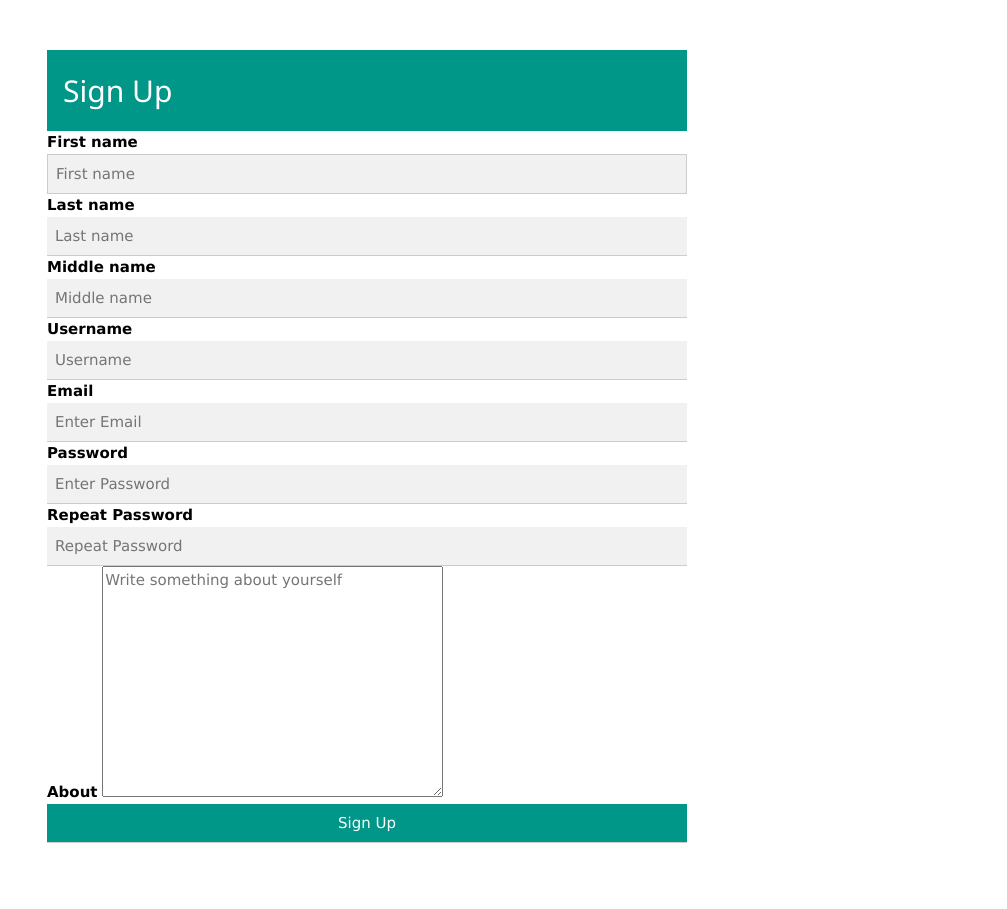
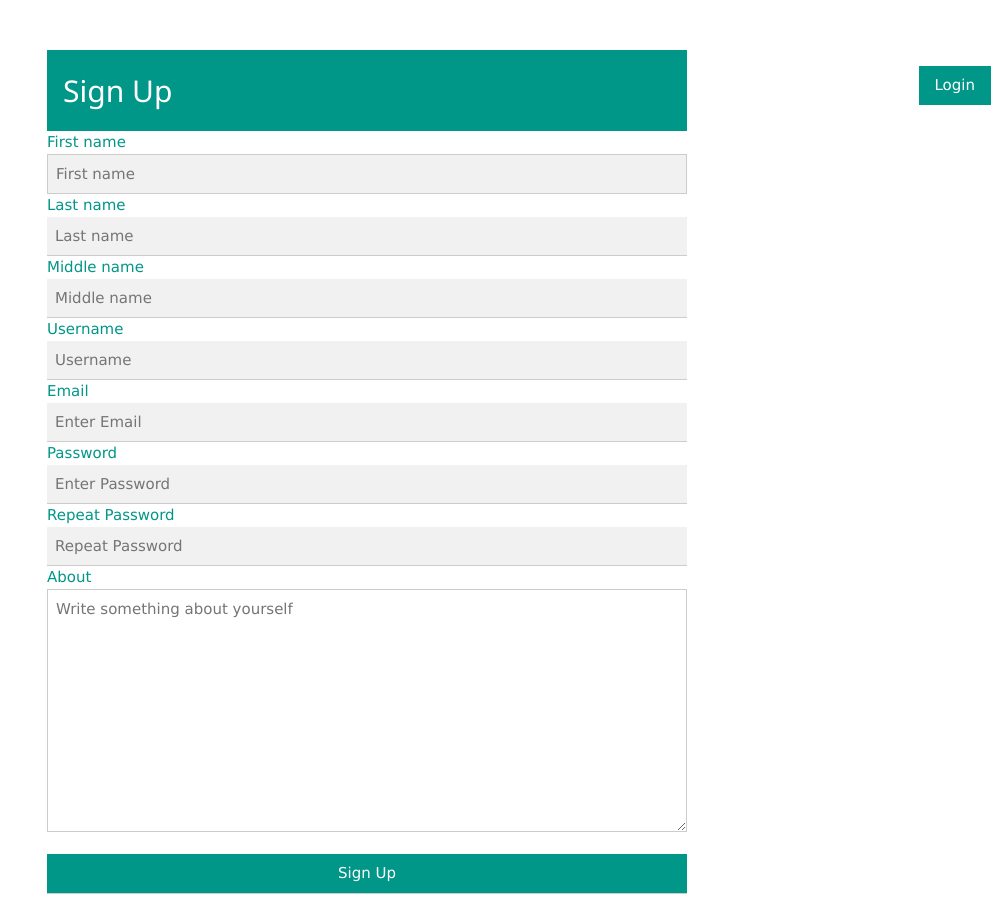
Before and after one commit to mufidmohammed/blog, a PHP site: page /signup.php in a window 1280 px wide. Shown: the whole page, without its empty margins (273-1280 px from the left). Before the commit the page ends 843 px from the top, so only its background shows below. Run offline with PHP 8.4, Linux system fonts and the light colour scheme.

Commit message:
Frontend functionality added to login and signup

```diff
--- a/login.php
+++ b/login.php
@@ -56,10 +56,14 @@ if (isset($_POST['login']))
         <input type="password" name="password" class="w3-input w3-border w3-light-grey" required >
       </div>
       <div><small class="w3-text-red"><?= $error; ?></small></div>
+      <br>
       <div class="w3-row">
         <input type="submit" class="w3-input w3-teal" name="login" value="login">
       </div>
+      <br>
+      <div>Don't have an account? <a href="signup.php" class="w3-link"><span class="w3-btn w3-teal">signup</span></a></div>
     </form>
+
   </div>
 </body>
 </html>
--- a/signup.php
+++ b/signup.php
@@ -123,6 +123,9 @@ if (isset($_POST['signup']))
   <link rel="stylesheet" type="text/css" href="static/w3.css" >
 </head>
 <body>
+  <div class="w3-right w3-margin">
+    <a href="login.php" class="w3-link"><span class="w3-btn w3-teal">Login</span></a>
+  </div>
   <div style="margin:50px;"></div>
   <div class="w3-content" style="max-width:50%">
     <div class="container w3-teal w3-padding">
@@ -130,51 +133,51 @@ if (isset($_POST['signup']))
     </div>
     <form action="<?= $_SERVER['PHP_SELF']; ?>" method="POST">
       <div class="w3-row">
-        <label><b>First name</b></label>
+        <label class="w3-text-teal">First name</label>
         <input type="text" name="firstName" class="w3-input w3-border w3-light-grey" placeholder="First name" required>
         <small class="w3-text-danger"> <?= $error['firstName']; ?> </small>
       </div>
 
       <div class="w3-row">
-        <label><b>Last name</b></label>
+        <label class="w3-text-teal">Last name</label>
         <input type="text" class="w3-input w3-light-grey" name="lastName" placeholder="Last name" required>
         <small class="w3-text-danger"> <?= $error['lastName'] ?> </small>
       </div>
 
       <div class="w3-row">
-        <label><b>Middle name</b></label>
+        <label class="w3-text-teal">Middle name</label>
         <input type="text" name="middleName" placeholder="Middle name" class="w3-input w3-light-grey" >
         <small class="w3-text-danger"> <?= $error['middleName'] ?> </small>
       </div>
 
       <div class="w3-row">
-      <label><b>Username</b></label>
+      <label class="w3-text-teal">Username</label>
       <input type="text" name="username" placeholder="Username" class="w3-input w3-light-grey" required>
       <small class="w3-text-danger"> <?= $error['username'] ?> </small>
       </div>
 
       <div class="w3-row">
-        <label><b>Email</b></label>
+        <label class="w3-text-teal">Email</label>
         <input type="text" name="email" placeholder="Enter Email" class="w3-input w3-light-grey" required>
         <small class="w3-text-danger"> <?= $error['email'] ?> </small>
       </div>
 
       <div class="w3-row">
-        <label><b>Password</b></label>
+        <label class="w3-text-teal">Password</label>
         <input type="password" placeholder="Enter Password" class="w3-input w3-light-grey" name="password_1" required>
       </div>
 
       <div class="w3-row">
-        <label><b>Repeat Password</b></label>
+        <label class="w3-text-teal">Repeat Password</label>
         <input type="password" placeholder="Repeat Password" name="password_2" class="w3-input w3-light-grey" required>
         <small class="w3-text-danger"> <?= $error['password'] ?> </small>
       </div>
 
       <div class="w3-row">
-        <label><b>About</b></label>
-        <textarea name="about" cols="40" rows="10" placeholder="Write something about yourself"></textarea>
+        <div class="w3-text-teal">About</div>
+        <textarea class="w3-input w3-border w3-light" name="about" cols="55" rows="10" placeholder="Write something about yourself"></textarea>
       </div>
-
+      <br>
       <div class="w3-row">
         <div class="clearfix">
           <button type="submit" class="w3-input w3-teal" name="signup" value="signup">Sign Up</button>
```
